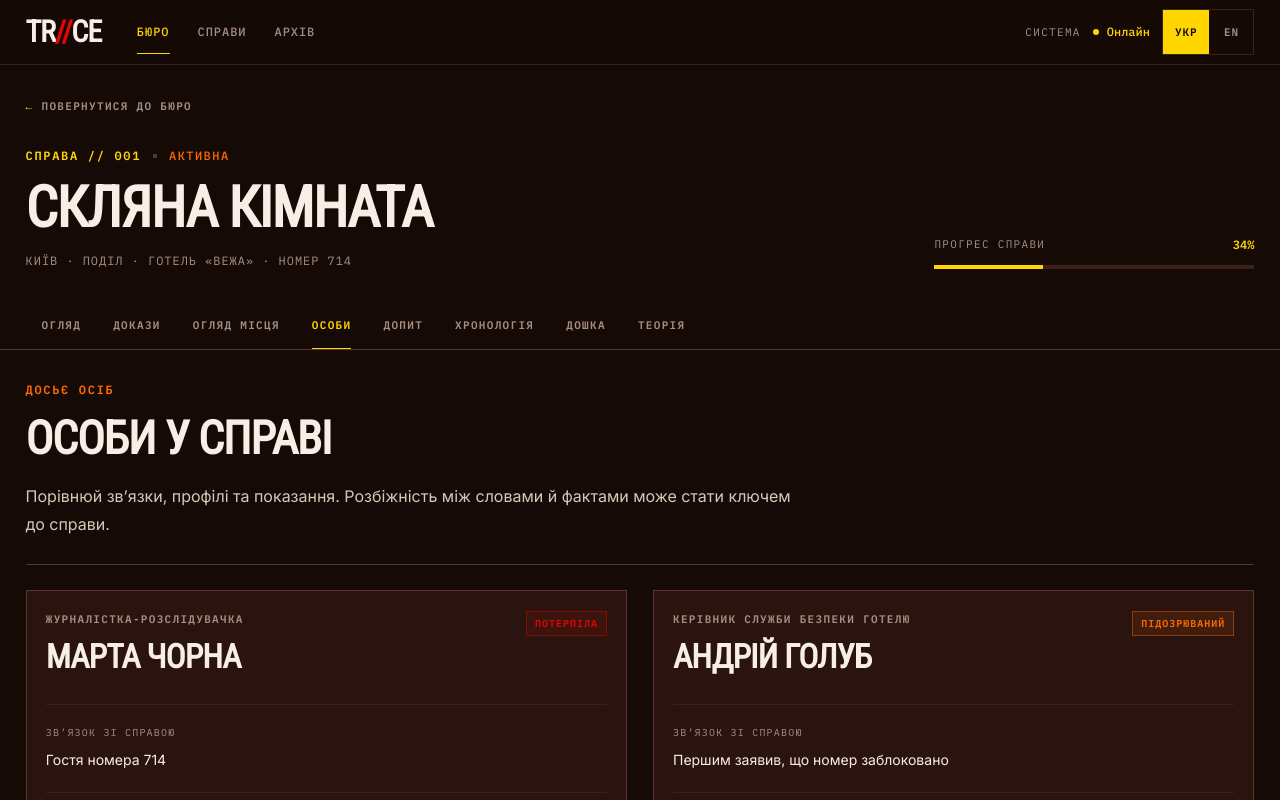
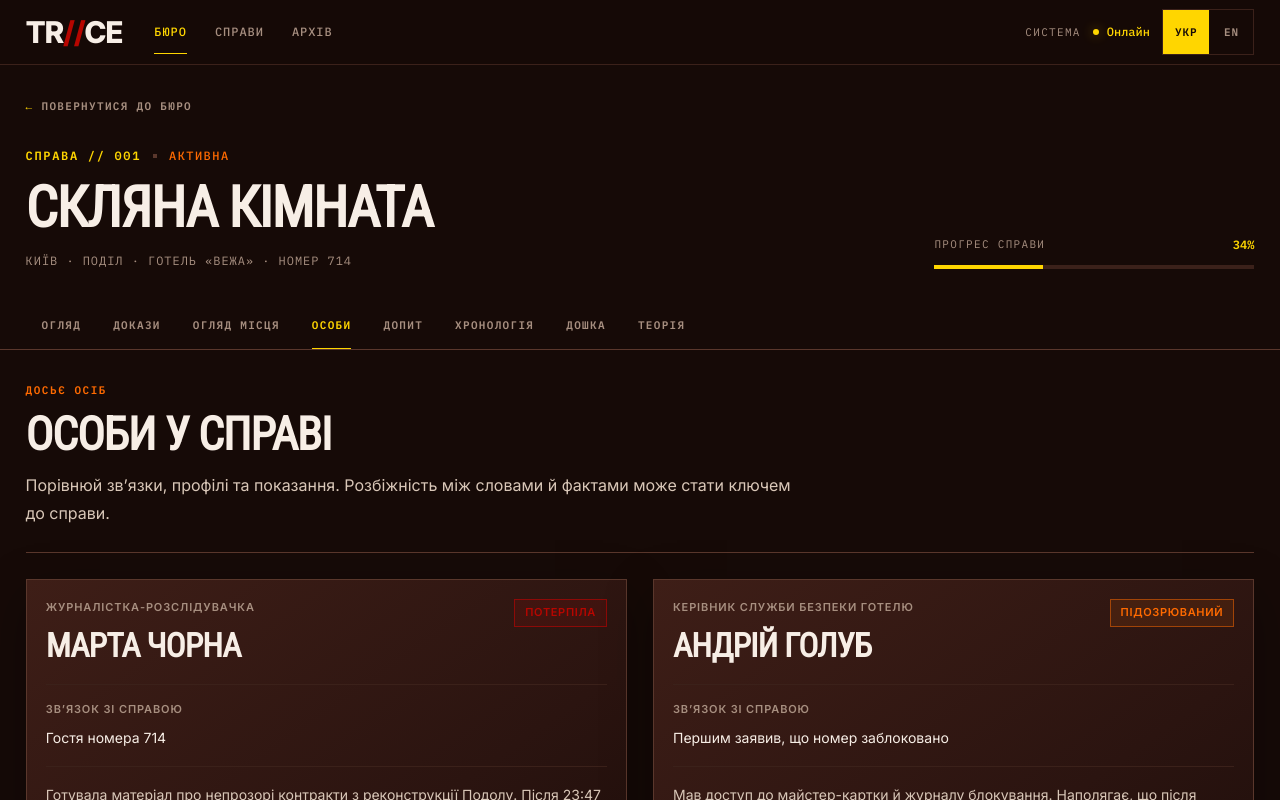
Before and after one commit to Iryna-Vyshniak/tr-ce, a React (Vite) app: page /cases/the-glass-room/people in a window 1280 px wide. Shown: the top 800 px of the page. Built offline with nearby package versions, Linux system fonts and the light colour scheme; a web font is replaced by a local one.

Commit message:
feat: update AppHeader and CasePeople components for improved styling and accessibility

```diff
--- a/src/components/layout/AppHeader.tsx
+++ b/src/components/layout/AppHeader.tsx
@@ -1,3 +1,6 @@
+
+import { Link } from "react-router-dom";
+
 import { LocaleSwitcher } from "../../features/localization/components/LocaleSwitcher";
 import { useLocale } from "../../features/localization/hooks/useLocale";
 import { MainNavigation } from "./MainNavigation";
@@ -6,27 +9,56 @@ export function AppHeader() {
   const { t } = useLocale();
 
   return (
-    <header className="sticky top-0 z-50 border-b border-border-subtle bg-background/95 backdrop-blur">
-      <div className="layout-container flex h-16 items-center gap-4 sm:gap-6">
-        <a
-          href="/"
-          className="shrink-0 font-display text-3xl font-extrabold uppercase leading-none tracking-[-0.04em]"
+    <header
+      className={[
+        "sticky top-0 z-50",
+        "border-b border-border-subtle",
+        "bg-background/90 backdrop-blur-xl",
+        "supports-[backdrop-filter]:bg-background/75",
+      ].join(" ")}
+    >
+      <div
+        className={[
+          "layout-container",
+          "flex min-h-14 items-center gap-2",
+          "sm:min-h-16 sm:gap-5",
+        ].join(" ")}
+      >
+        <Link
+          to="/"
           aria-label="TR//CE"
+          className={[
+            "shrink-0",
+            "font-label text-[1.65rem]",
+            "font-extrabold uppercase",
+            "leading-none tracking-[-0.045em]",
+            "text-foreground",
+            "transition-opacity duration-200",
+            "hover:opacity-85",
+            "sm:text-3xl",
+          ].join(" ")}
         >
-          TR<span className="text-critical">//</span>CE
-        </a>
+          TR
+          <span
+            className="text-critical-hover"
+            aria-hidden="true"
+          >
+            //
+          </span>
+          CE
+        </Link>
 
         <MainNavigation />
 
-        <div className="ml-auto flex shrink-0 items-center gap-3">
+        <div className="ml-auto flex shrink-0 items-center gap-2 sm:gap-3">
           <div className="hidden items-center gap-3 lg:flex">
             <span className="font-mono text-[0.6875rem] uppercase tracking-[0.12em] text-muted-foreground">
               {t.system.label}
             </span>
 
-            <span className="flex items-center gap-2 font-mono text-xs font-medium text-signal">
+            <span className="inline-flex items-center gap-2 font-mono text-xs font-medium text-signal">
               <span
-                className="size-1.5 rounded-full bg-signal"
+                className="size-1.5 rounded-full bg-signal shadow-[0_0_12px_rgb(255_214_0_/_45%)]"
                 aria-hidden="true"
               />
 
--- a/src/features/investigation/components/CasePeople.tsx
+++ b/src/features/investigation/components/CasePeople.tsx
@@ -1,12 +1,17 @@
+
 import { activeCaseFile } from "../../cases/data/activeCase";
 import type { CasePerson } from "../../cases/types/case.types";
 import { useLocale } from "../../localization/hooks/useLocale";
 
 const roleStyles: Record<CasePerson["role"], string> = {
-  victim: "border-critical/40 bg-critical/10 text-critical",
-  suspect: "border-evidence/40 bg-evidence/10 text-evidence",
-  witness: "border-signal/40 bg-signal/10 text-signal",
-  "person-of-interest": "border-border bg-surface-elevated text-foreground-secondary",
+  victim:
+    "border-critical/50 bg-critical/10 text-critical-hover",
+  suspect:
+    "border-evidence/50 bg-evidence/10 text-evidence",
+  witness:
+    "border-signal/50 bg-signal/10 text-signal",
+  "person-of-interest":
+    "border-border bg-surface-elevated text-foreground-secondary",
 };
 
 export function CasePeople() {
@@ -15,18 +20,18 @@ export function CasePeople() {
   return (
     <section aria-labelledby="case-people-title">
       <div className="section-heading-spacing border-b border-border">
-        <p className="font-mono text-xs font-semibold uppercase tracking-[0.14em] text-evidence">
+        <p className="font-mono text-[0.6875rem] font-semibold uppercase tracking-[0.14em] text-evidence">
           {t.case.peopleWorkspace.eyebrow}
         </p>
 
         <h2
           id="case-people-title"
-          className="mt-4 font-display text-4xl font-bold uppercase leading-[0.95] tracking-[-0.03em] sm:text-5xl"
+          className="mt-3 font-display font-bold uppercase text-foreground"
         >
           {t.case.peopleWorkspace.title}
         </h2>
 
-        <p className="mt-5 max-w-3xl text-base leading-7 text-foreground-secondary">
+        <p className="mt-3 max-w-3xl text-sm leading-6 text-foreground-secondary sm:text-base sm:leading-7">
           {t.case.peopleWorkspace.description}
         </p>
       </div>
@@ -40,22 +45,22 @@ export function CasePeople() {
           return (
             <article
               key={person.id}
-              className="card-spacing border border-border bg-surface"
+              className="trce-card min-w-0"
             >
-              <div className="flex flex-wrap items-start justify-between gap-4">
-                <div>
-                  <p className="font-mono text-[0.6875rem] font-semibold uppercase tracking-[0.12em] text-muted-foreground">
+              <div className="flex flex-wrap items-start justify-between gap-3">
+                <div className="min-w-0 flex-1">
+                  <p className="trce-data-label">
                     {person.occupation[locale]}
                   </p>
 
-                  <h3 className="mt-3 font-display text-4xl font-bold uppercase leading-none tracking-[-0.025em]">
+                  <h3 className="mt-3 font-display font-bold uppercase text-foreground">
                     {person.name[locale]}
                   </h3>
                 </div>
 
                 <span
                   className={[
-                    "border px-2 py-1 font-mono text-[0.625rem] font-semibold uppercase tracking-[0.1em]",
+                    "trce-status shrink-0",
                     roleStyles[person.role],
                   ].join(" ")}
                 >
@@ -63,9 +68,9 @@ export function CasePeople() {
                 </span>
               </div>
 
-              <dl className="mt-7 border-y border-border-subtle py-5">
+              <dl className="mt-5 border-y border-border-subtle py-4">
                 <div>
-                  <dt className="font-mono text-[0.625rem] uppercase tracking-[0.12em] text-muted-foreground">
+                  <dt className="trce-data-label">
                     {t.case.peopleWorkspace.connection}
                   </dt>
 
@@ -75,12 +80,12 @@ export function CasePeople() {
                 </div>
               </dl>
 
-              <p className="mt-5 text-sm leading-6 text-foreground-secondary">
+              <p className="mt-4 text-sm leading-6 text-foreground-secondary">
                 {person.profile[locale]}
               </p>
 
-              <div className="mt-7 border-t border-border-subtle pt-5">
-                <p className="font-mono text-[0.6875rem] font-semibold uppercase tracking-[0.14em] text-evidence">
+              <div className="mt-5 border-t border-border-subtle pt-4">
+                <p className="font-mono text-[0.6875rem] font-semibold uppercase tracking-[0.12em] text-evidence">
                   {t.case.peopleWorkspace.statements}
                 </p>
 
@@ -89,13 +94,13 @@ export function CasePeople() {
                     {statements.map((statement) => (
                       <blockquote
                         key={statement.id}
-                        className="border-l-2 border-evidence pl-4"
+                        className="trce-dialogue trce-dialogue-character"
                       >
                         <p className="text-sm leading-6 text-foreground-secondary">
                           {statement.text[locale]}
                         </p>
 
-                        <footer className="mt-3 flex flex-wrap gap-x-5 gap-y-1 font-mono text-[0.625rem] uppercase tracking-[0.1em] text-muted-foreground">
+                        <footer className="mt-3 flex flex-wrap gap-x-5 gap-y-2 font-mono text-[0.625rem] uppercase tracking-[0.08em] text-muted-foreground">
                           <span>
                             {t.case.peopleWorkspace.claimedTime}:{" "}
                             {statement.claimedTime}
--- a/src/styles/variables.css
+++ b/src/styles/variables.css
@@ -13,7 +13,7 @@
 
   --signal-yellow: #ffd600;
   --alert-orange: #ff6a00;
-  --trace-red: #e10600;
+  --trace-red: #da0000;
 
   /* Backgrounds */
   --background: #160a07;
@@ -34,7 +34,7 @@
   --evidence-hover: #ff8738;
 
   --critical: var(--trace-red);
-  --critical-hover: #ff2922;
+  --critical-hover: #b70600;
 
   /* Documents */
   --paper: var(--paper-base);
@@ -45,7 +45,7 @@
   --border-subtle: #3b211a;
 
   /* Status */
-  --success: #32835a;
+  --success: #004a25;
 
   /* Overlay */
   --overlay: rgb(10 4 2 / 78%);
```
